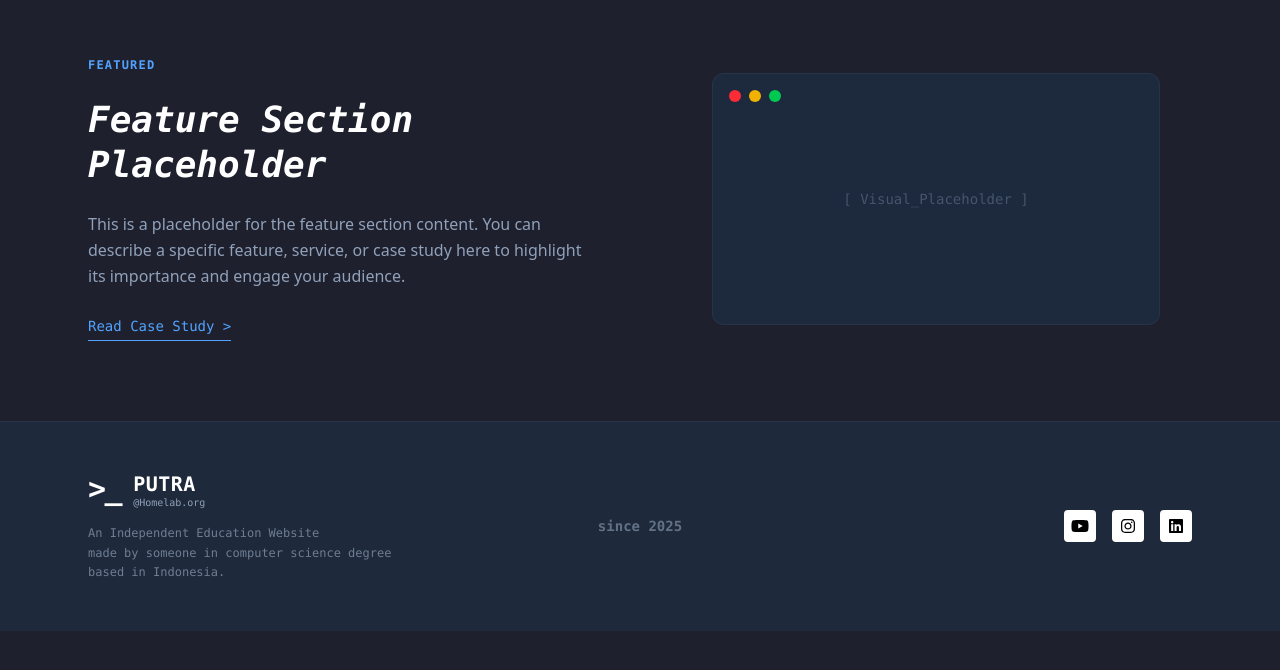
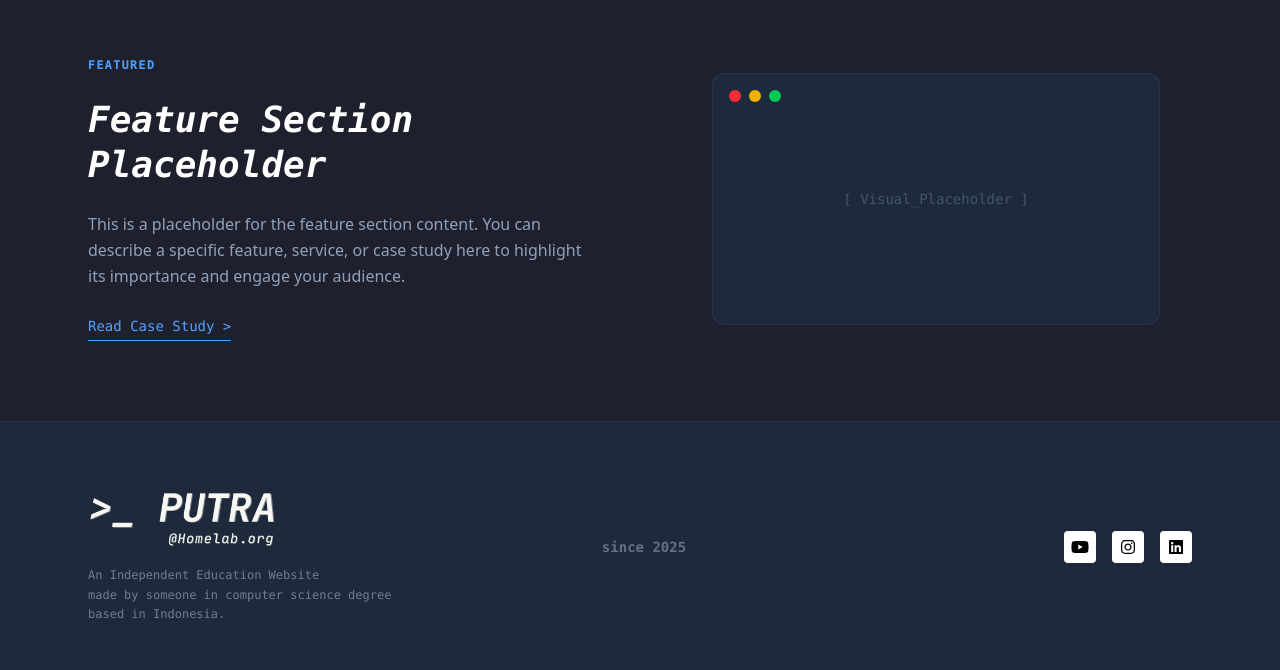
Before and after one commit to Leaqmin-raptorgate/PutraHomelab-Website-Project, a Vue app: page / in a window 1280 px wide. Shown: the part 1362-2032 px from the top of the page. Before the commit the page ends 1993 px from the top, so only its background shows below. Built offline with nearby package versions, Linux system fonts and the light colour scheme.

Commit message:
added router and update footer

```diff
--- a/src/App.vue
+++ b/src/App.vue
@@ -1,27 +1,12 @@
 <script setup>
 import theHeader from './components/layout/theHeader.vue';
-import heroSection from './components/sections/heroSection.vue';
-import featureSection from './components/sections/featureSection.vue';
-import latestArticle from './components/sections/latestArticle.vue';
 import theFooter from './components/layout/theFooter.vue';
+import { RouterView } from 'vue-router';
 
 </script>
 
 <template>
   <theHeader />
-    <main class="min-h-screen bg-[#1e202e] text-white space-y-12 pb-20 flex">
-      <heroSection />
-    </main>
-    <main>
-      <latestArticle />
-      <featureSection
-        title="Feature Section Placeholder"
-        subtitle="FEATURED"
-        :isFlipped="false"
-      >
-        This is a placeholder for the feature section content. You can describe a specific feature, service, or case study here to highlight its importance and engage your audience.
-      </featureSection>
-    </main>
-
+    <RouterView />
   <theFooter />
 </template>
--- a/src/components/layout/theFooter.vue
+++ b/src/components/layout/theFooter.vue
@@ -5,11 +5,12 @@
       <div class="flex flex-col items-center md:items-start text-center md:text-left space-y-4 max-w-sm">
 
         <div class="flex items-center gap-3">
-          <span class="text-3xl font-mono font-bold text-white tracking-tighter">>_</span>
-          <div class="flex flex-col leading-none">
-            <span class="text-xl font-bold font-mono text-white tracking-wide">PUTRA</span>
-            <span class="text-[10px] text-slate-400 font-mono">@Homelab.org</span>
-          </div>
+          <img
+            class="w-70 h-20 object-cover -ml-11 md:w-80"
+            src="/src/assets/pictures/logo/logoWeb.png"
+            alt="WebLogo"
+            href="/"
+          />
         </div>
 
         <p class="text-xs font-mono leading-relaxed opacity-70">
@@ -19,7 +20,7 @@
         </p>
       </div>
 
-      <div class="font-mono text-sm font-bold opacity-60 md:absolute md:left-1/2 md:-translate-x-1/2 ">
+      <div class="font-mono text-sm font-bold opacity-60 md:absolute md:left-1/2 md:-translate-x-1/2 ml-1">
         since 2025
       </div>
 
--- a/src/components/layout/theHeader.vue
+++ b/src/components/layout/theHeader.vue
@@ -10,7 +10,7 @@
       <img
       class="w-38 h-auto -ml-6 md:w-44"
       src="/src/assets/pictures/logo/logoWeb.png"
-      alt="PUTRA Logo"
+      alt="WebLogo"
       />
 
       <nav class="text-slate-400 font-mono text-sm hidden md:flex gap-6">
--- /dev/null
+++ b/src/components/router/index.js
@@ -0,0 +1,26 @@
+// Vue Router configuration
+// Provides routes for the home view and a 404 catch-all.
+import { createRouter, createWebHistory } from 'vue-router'
+import HomeView from '@/components/view/homeView.vue'
+// import NotFoundView from '@components/view/.vue'
+
+const routes = [
+	{
+		path: '/',
+		name: 'Home',
+		component: HomeView,
+	},
+	{
+		// // catch-all 404 route for unknown paths
+		// path: '/:pathMatch(.*)*',
+		// name: 'NotFound',
+		// component: NotFoundView,
+	},
+]
+
+const router = createRouter({
+	history: createWebHistory(import.meta.env.BASE_URL),
+	routes,
+})
+
+export default router
--- a/src/components/sections/latestArticle.vue
+++ b/src/components/sections/latestArticle.vue
@@ -1,8 +1,7 @@
 <script setup>
 import ArticleCard from '/src/components/cards/articleCards.vue'
 
-// This is our "Fake Database"
-// In the future, this might come from an API or Markdown files
+//Temporary static data
 const articles = [
   {
     id: 1,
--- /dev/null
+++ b/src/components/view/homeView.vue
@@ -0,0 +1,25 @@
+<script setup>
+import heroSection from '@/components/sections/heroSection.vue';
+import featureSection from '@/components/sections/featureSection.vue';
+import latestArticle from '@/components/sections/latestArticle.vue';
+</script>
+
+<template>
+    <main class="min-h-screen bg-[#1e202e] text-white space-y-12 pb-20 flex">
+      <heroSection />
+    </main>
+    <main>
+
+      <latestArticle />
+
+      <featureSection
+        title="Feature Section Placeholder"
+        subtitle="FEATURED"
+        :isFlipped="false"
+      >
+        This is a placeholder for the feature section content. You can describe a specific feature, service, or case study here to highlight its importance and engage your audience.
+      </featureSection>
+
+    </main>
+
+</template>
--- a/src/main.js
+++ b/src/main.js
@@ -2,5 +2,6 @@ import './assets/main.css'
 
 import { createApp } from 'vue'
 import App from './App.vue'
+import router from './components/router'
 
-createApp(App).mount('#app')
+createApp(App).use(router).mount('#app')
--- a/vite.config.js
+++ b/vite.config.js
@@ -4,7 +4,6 @@ import { defineConfig } from 'vite'
 import vue from '@vitejs/plugin-vue'
 import vueDevTools from 'vite-plugin-vue-devtools'
 import tailwindcss from '@tailwindcss/vite'
-import { FontAwesomeIcon } from '@fortawesome/vue-fontawesome'
 
 // https://vite.dev/config/
 export default defineConfig({
@@ -12,7 +11,6 @@ export default defineConfig({
     vue(),
     vueDevTools(),
     tailwindcss(),
-    FontAwesomeIcon()
   ],
   resolve: {
     alias: {
```
